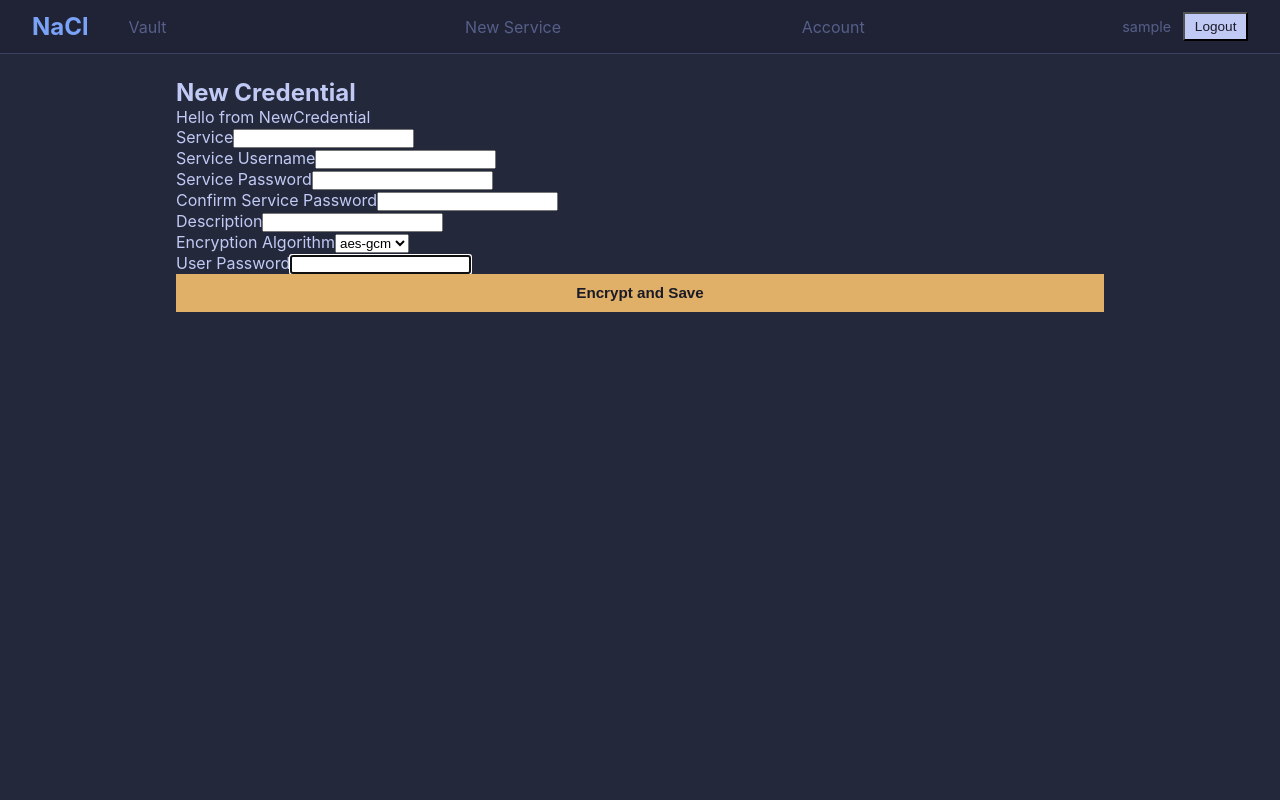
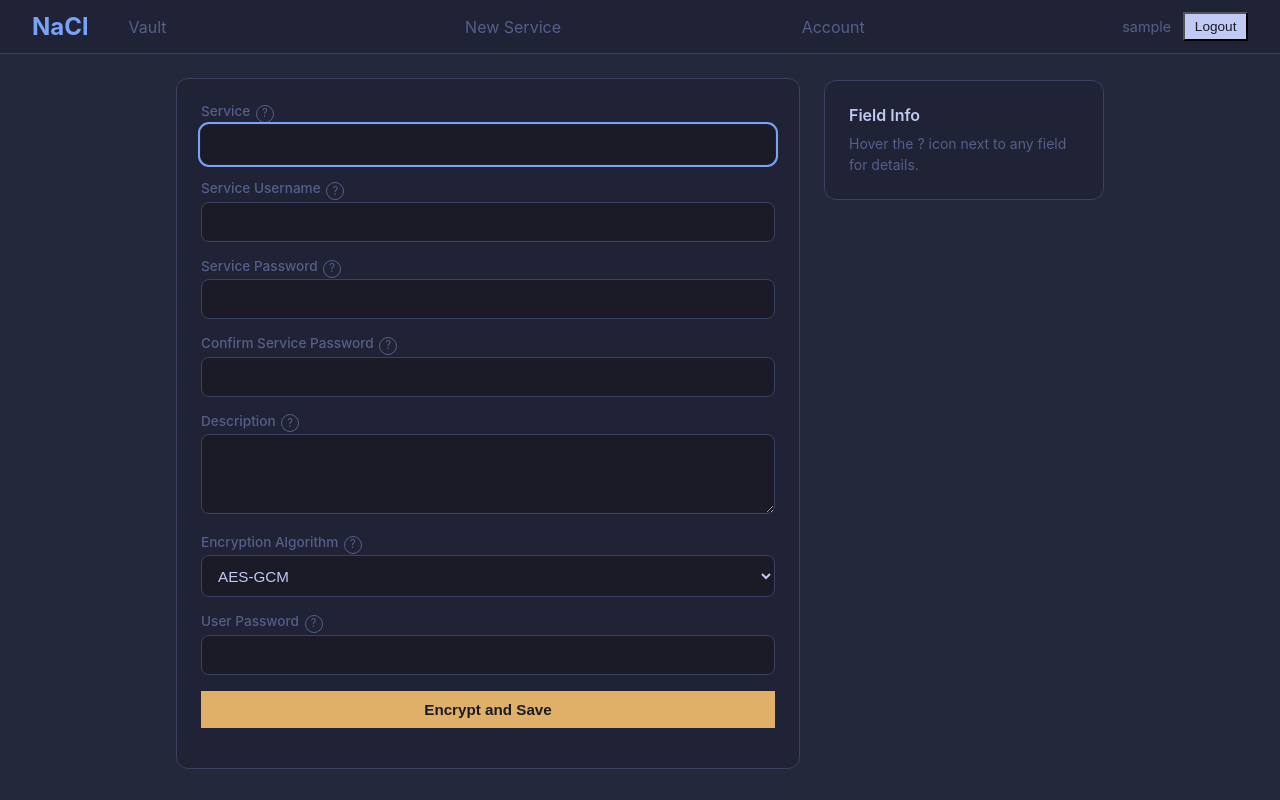
Before and after one commit to ManoloEsS/NaCl, a React (Vite) app in the folder nacl_frontend/: page /new in a window 1280 px wide. Built offline with nearby package versions, Linux system fonts and the light colour scheme; sample sign-in values are in the browser's storage; a web font is replaced by a local one.

Commit message:
feat: add placeholder flavor text cards

```diff
--- a/nacl_frontend/src/pages/Dashboard.tsx
+++ b/nacl_frontend/src/pages/Dashboard.tsx
@@ -3,11 +3,14 @@ import { Layout } from '../components/Layout'
 export const Dashboard = () => {
   return (
     <Layout>
-      <h2>Dashboard</h2>
-      <div>Hello from dash</div>
-      <div>
-        here will go the information about the website, why encrypt passwords
-        yourself and the way it works
+      <div className='card'>
+        <h3 className='card-title'>Why encrypt your own passwords?</h3>
+        <p className='card-text'>
+          Storing passwords in your browser or with third-party services puts
+          your credentials in someone else&apos;s hands. NaCl encrypts
+          everything on your device before it ever reaches the server, so only
+          you hold the key.
+        </p>
       </div>
     </Layout>
   )
--- a/nacl_frontend/src/pages/LoginPage.tsx
+++ b/nacl_frontend/src/pages/LoginPage.tsx
@@ -36,6 +36,13 @@ export const LoginPage = () => {
 
   return (
     <div className='login-page'>
+      <div className='login-hero'>
+        <h2>Your credentials, your key.</h2>
+        <p>
+          NaCl encrypts everything before it leaves your device. Not even we can
+          read your passwords.
+        </p>
+      </div>
       <div className='login-card'>
         <h1>NaCl</h1>
         <p className='login-subtitle'>Password Manager</p>
--- a/nacl_frontend/src/pages/NewCredential.tsx
+++ b/nacl_frontend/src/pages/NewCredential.tsx
@@ -1,3 +1,4 @@
+import { useState } from 'react'
 import { useForm } from 'react-hook-form'
 import { Layout } from '../components/Layout'
 import {
@@ -8,9 +9,40 @@ import { zodResolver } from '@hookform/resolvers/zod'
 import { createCredential } from '../services/cryptoServices'
 import { useToast } from '../context/ToastContext'
 
-//TODO: styling and encryption information below form
+const fieldInfo: Record<string, { title: string; body: string }> = {
+  service: {
+    title: 'Service',
+    body: 'The name of the service or website you are creating credentials for (e.g., GitHub, AWS, Gmail).'
+  },
+  service_username: {
+    title: 'Service Username',
+    body: 'Your username or email used to log in to this service.'
+  },
+  service_password: {
+    title: 'Service Password',
+    body: 'The password for this service account.'
+  },
+  confirm_service_password: {
+    title: 'Confirm Password',
+    body: 'Re-enter the password to confirm it was typed correctly.'
+  },
+  description: {
+    title: 'Description',
+    body: 'A short note to help identify these credentials (optional).'
+  },
+  encryption_algorithm: {
+    title: 'Encryption Algorithm',
+    body: 'The cipher used to encrypt your credentials before storing them. AES-GCM is the recommended standard.'
+  },
+  user_password: {
+    title: 'User Password',
+    body: 'Your master NaCl password. This is used to encrypt and decrypt all your stored credentials.'
+  }
+}
+
 export const NewCredential = () => {
   const { showToast } = useToast()
+  const [activeField, setActiveField] = useState<string | null>(null)
   const {
     reset,
     register,
@@ -31,25 +63,49 @@ export const NewCredential = () => {
     }
   }
 
+  const info = activeField ? fieldInfo[activeField] : null
+
   return (
     <Layout>
-      <h2>New Credential</h2>
-      <div>Hello from NewCredential</div>
+      <div className='form-with-info'>
+        <div className='card card-narrow'>
           <form onSubmit={handleSubmit(onSubmit)}>
-        <div>
+            <div className='form-group'>
+              <div className='form-label-row'>
                 <label htmlFor='service'>Service</label>
-          <input id='service' type='text' {...register('service')} autoFocus />
+                <span
+                  className='field-info'
+                  onMouseEnter={() => setActiveField('service')}
+                  onMouseLeave={() => setActiveField(null)}
+                >
+                  ?
+                </span>
+              </div>
+              <input
+                id='service'
+                type='text'
+                {...register('service')}
+                autoFocus
+              />
               {errors.service && (
                 <span className='field-error'>{errors.service.message}</span>
               )}
             </div>
-        <div>
+            <div className='form-group'>
+              <div className='form-label-row'>
                 <label htmlFor='service_username'>Service Username</label>
+                <span
+                  className='field-info'
+                  onMouseEnter={() => setActiveField('service_username')}
+                  onMouseLeave={() => setActiveField(null)}
+                >
+                  ?
+                </span>
+              </div>
               <input
                 id='service_username'
                 type='text'
                 {...register('service_username')}
-            autoFocus
               />
               {errors.service_username && (
                 <span className='field-error'>
@@ -57,13 +113,21 @@ export const NewCredential = () => {
                 </span>
               )}
             </div>
-        <div>
+            <div className='form-group'>
+              <div className='form-label-row'>
                 <label htmlFor='service_password'>Service Password</label>
+                <span
+                  className='field-info'
+                  onMouseEnter={() => setActiveField('service_password')}
+                  onMouseLeave={() => setActiveField(null)}
+                >
+                  ?
+                </span>
+              </div>
               <input
                 id='service_password'
                 type='password'
                 {...register('service_password')}
-            autoFocus
               />
               {errors.service_password && (
                 <span className='field-error'>
@@ -71,15 +135,25 @@ export const NewCredential = () => {
                 </span>
               )}
             </div>
-        <div>
+            <div className='form-group'>
+              <div className='form-label-row'>
                 <label htmlFor='confirm_service_password'>
                   Confirm Service Password
                 </label>
+                <span
+                  className='field-info'
+                  onMouseEnter={() =>
+                    setActiveField('confirm_service_password')
+                  }
+                  onMouseLeave={() => setActiveField(null)}
+                >
+                  ?
+                </span>
+              </div>
               <input
                 id='confirm_service_password'
                 type='password'
                 {...register('confirm_service_password')}
-            autoFocus
               />
               {errors.confirm_service_password && (
                 <span className='field-error'>
@@ -87,32 +161,68 @@ export const NewCredential = () => {
                 </span>
               )}
             </div>
-        <div>
+            <div className='form-group'>
+              <div className='form-label-row'>
                 <label htmlFor='description'>Description</label>
-          <input id='description' type='text' {...register('description')} />
+                <span
+                  className='field-info'
+                  onMouseEnter={() => setActiveField('description')}
+                  onMouseLeave={() => setActiveField(null)}
+                >
+                  ?
+                </span>
+              </div>
+              <textarea
+                id='description'
+                rows={3}
+                {...register('description')}
+              />
               {errors.description && (
-            <span className='field-error'>{errors.description.message}</span>
+                <span className='field-error'>
+                  {errors.description.message}
+                </span>
               )}
             </div>
-        <div>
-          <label htmlFor='encryption_algorithm'>Encryption Algorithm</label>
+            <div className='form-group'>
+              <div className='form-label-row'>
+                <label htmlFor='encryption_algorithm'>
+                  Encryption Algorithm
+                </label>
+                <span
+                  className='field-info'
+                  onMouseEnter={() => setActiveField('encryption_algorithm')}
+                  onMouseLeave={() => setActiveField(null)}
+                >
+                  ?
+                </span>
+              </div>
               <select
                 id='encryption_algorithm'
                 {...register('encryption_algorithm')}
               >
-            <option value='aes-gcm'>aes-gcm</option>
+                <option value='aes-gcm'>AES-GCM</option>
               </select>
             </div>
-        <div>
+            <div className='form-group'>
+              <div className='form-label-row'>
                 <label htmlFor='user_password'>User Password</label>
+                <span
+                  className='field-info'
+                  onMouseEnter={() => setActiveField('user_password')}
+                  onMouseLeave={() => setActiveField(null)}
+                >
+                  ?
+                </span>
+              </div>
               <input
                 id='user_password'
                 type='password'
                 {...register('user_password')}
-            autoFocus
               />
               {errors.user_password && (
-            <span className='field-error'>{errors.user_password.message}</span>
+                <span className='field-error'>
+                  {errors.user_password.message}
+                </span>
               )}
             </div>
             {errors.root && <p className='error'>{errors.root.message}</p>}
@@ -126,6 +236,23 @@ export const NewCredential = () => {
               </button>
             </div>
           </form>
+        </div>
+        <div className='info-panel'>
+          {info ? (
+            <>
+              <h3 className='info-panel-title'>{info.title}</h3>
+              <p className='info-panel-body'>{info.body}</p>
+            </>
+          ) : (
+            <>
+              <h3 className='info-panel-title'>Field Info</h3>
+              <p className='info-panel-body'>
+                Hover the ? icon next to any field for details.
+              </p>
+            </>
+          )}
+        </div>
+      </div>
     </Layout>
   )
 }
--- a/nacl_frontend/src/pages/RegistrationPage.tsx
+++ b/nacl_frontend/src/pages/RegistrationPage.tsx
@@ -32,6 +32,10 @@ export const RegistrationPage = () => {
 
   return (
     <div className='login-page'>
+      <div className='login-hero'>
+        <h2>Your credentials, your key.</h2>
+        <p>NaCl encrypts everything before it leaves your device. Not even we can read your passwords.</p>
+      </div>
       <div className='login-card'>
         <h1>NaCl</h1>
         <p className='login-subtitle'>Password Manager</p>
```
Lines whose indentation alone changed are shown as unchanged.
